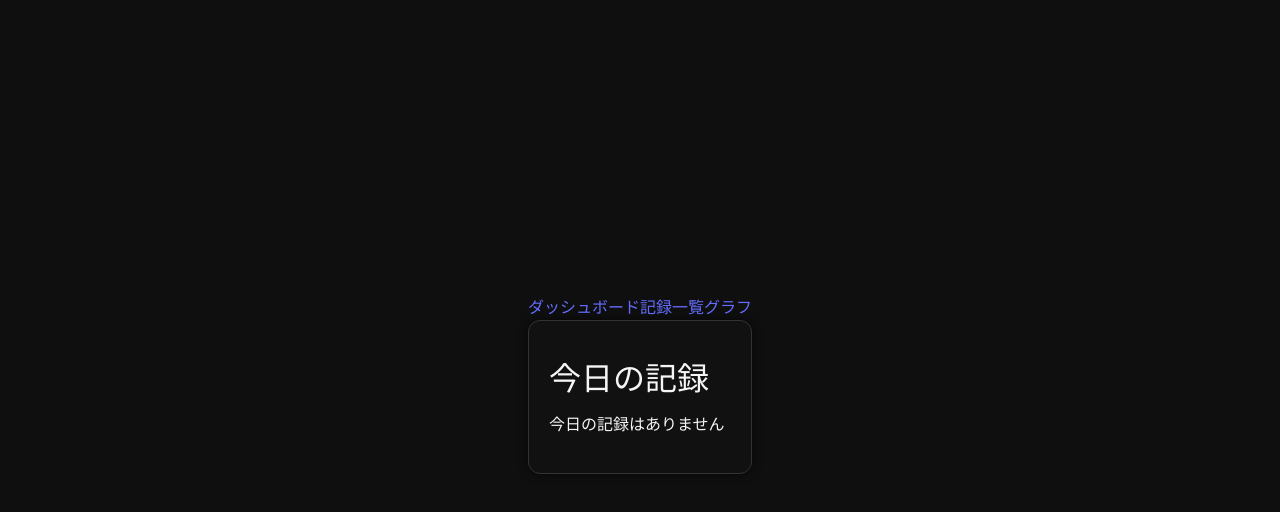
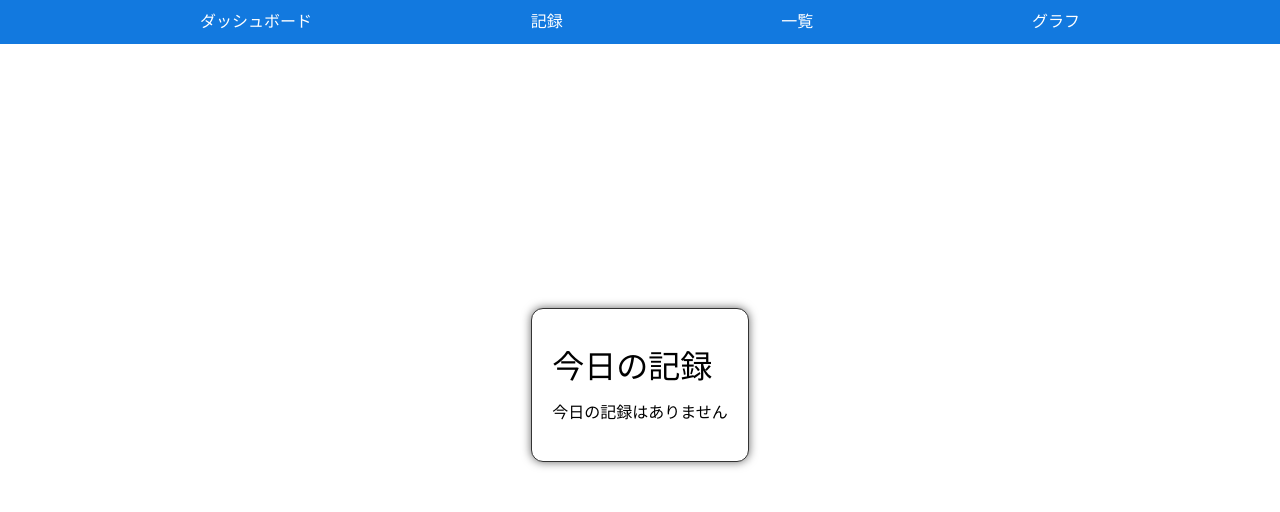
Before and after one commit to kdaito213/Ascendary-react, a React (Vite) app: page / in a window 1280 px wide. Shown: the top 512 px of the page. Built offline with nearby package versions, Linux system fonts and the light colour scheme.

Commit message:
fix: App.css, feature: header

```diff
--- a/src/App.css
+++ b/src/App.css
@@ -2,8 +2,8 @@
 
 body{
   margin:0;
-  background:#0f0f0f;
-  color:#f5f5f5;
+  background:white;
+  color:black;
   font-family: "Helvetica Neue", Arial, sans-serif;
 }
 
@@ -24,14 +24,45 @@ h1{
 h2{
   margin-top:40px;
   font-size:1.4rem;
-  border-left:4px solid #00c853;
-  padding-left:10px;
 }
 
 h3{
   margin-top:25px;
   font-size:1.2rem;
-  color:#00e676;
+  color:#1279df;
+}
+
+/* ===== 固定ヘッダー ===== */
+
+.fixed-header{
+  position: fixed;
+  top: 0;
+  left: 0;
+  width: 100%;
+  background-color: #1279df;
+  color: white;
+  padding: 10px;
+  z-index: 1000;
+}
+
+.fixed-header a{
+  color:white;
+  text-decoration:none;
+  margin-right:20px;
+  font-weight:600;
+}
+
+.header-content{
+  max-width:900px;
+  margin:0 auto;
+
+  display:flex;
+  align-items:center;
+  justify-content:space-between;
+}
+
+.fixed-header a:hover{
+  text-decoration:underline;
 }
 
 /* ===== 入力フォーム ===== */
@@ -40,16 +71,16 @@ input{
   width:200px;
   padding:10px;
   margin:6px;
-  background:#1c1c1c;
+  background:white;
   border:1px solid #333;
   border-radius:6px;
-  color:white;
+  color:black;
   font-size:14px;
 }
 
 input:focus{
   outline:none;
-  border:1px solid #00e676;
+  border:1px solid #1279df;
 }
 
 /* ===== ボタン ===== */
@@ -117,7 +148,7 @@ button:last-child:hover{
 }
 
 .dashboard-card{
-  background: #111;
+  background: white;
   border: 1px solid #333;
   border-radius: 12px;
 
--- a/src/App.jsx
+++ b/src/App.jsx
@@ -82,13 +82,14 @@ function App() {
   return(
 
   <BrowserRouter>
-
-  <nav>
-    <Link to="/">ダッシュボード</Link>
-    <Link to="/add">記録</Link>
-    <Link to="/records">一覧</Link>
-    <Link to="/graph">グラフ</Link>
-  </nav>
+  <header className="fixed-header">
+    <nav className="header-content">
+      <Link to="/">ダッシュボード</Link>
+      <Link to="/add">記録</Link>
+      <Link to="/records">一覧</Link>
+      <Link to="/graph">グラフ</Link>
+    </nav>
+  </header>
 
   <Routes>
 
```
